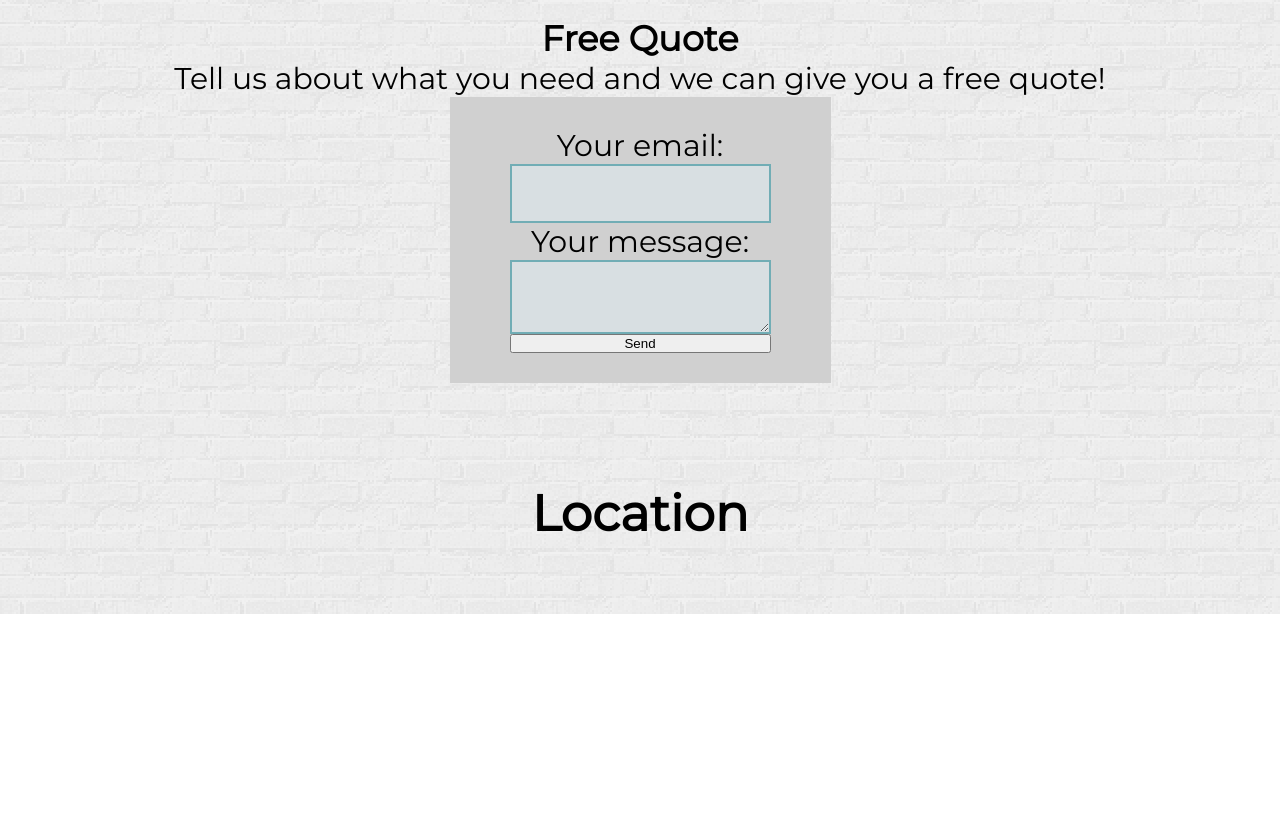
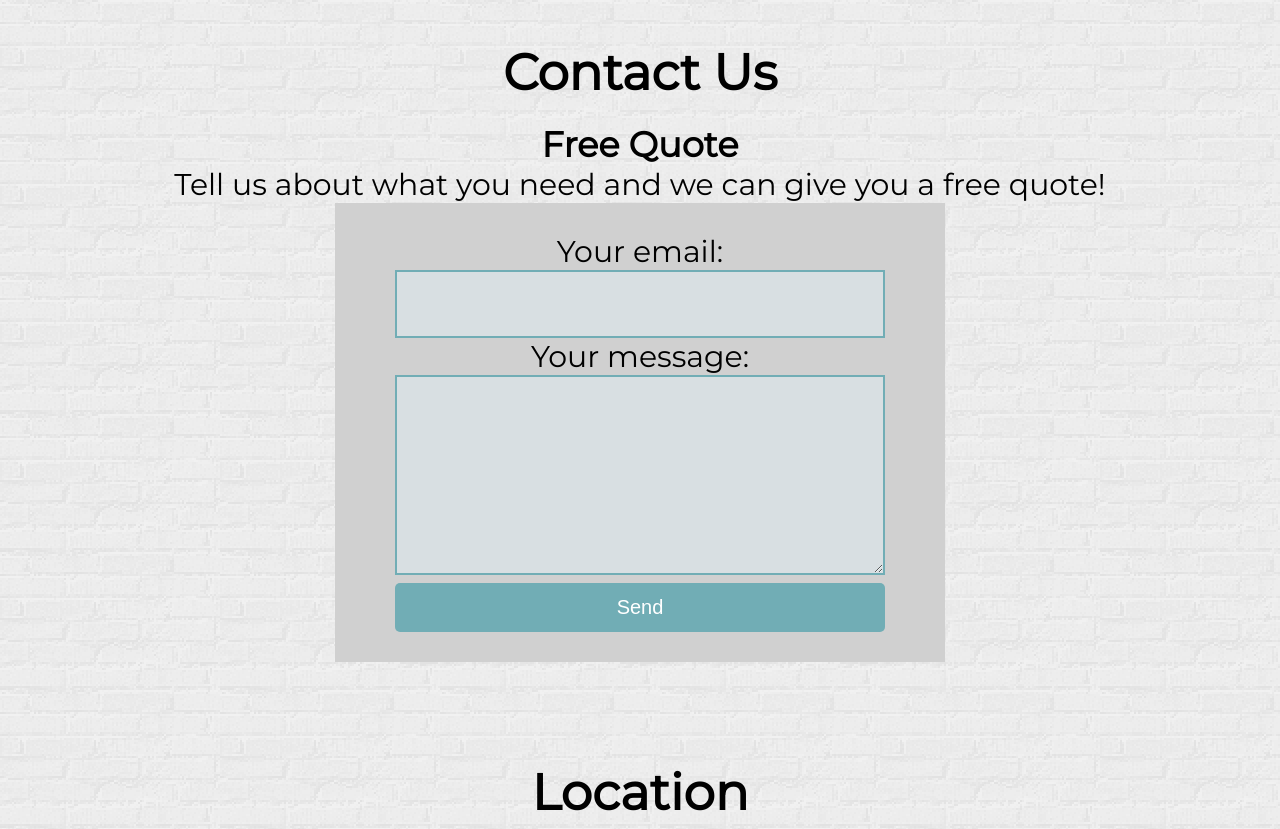
Before and after one commit to Kijimai/Locksmith-website, a plain HTML site: page index.html in a window 1280 px wide. Shown: the part 2072-2901 px from the top of the page. Before the commit the page ends 2686 px from the top, so only its background shows below. Drawn offline with Linux system fonts and the light colour scheme; a web font is replaced by a local one.

Commit message:
styled form section some more

```diff
--- a/index.html
+++ b/index.html
@@ -19,8 +19,8 @@
           <li class="list-item"><a class="nav-link" id="home-btn" href="#">Home</a></li>
           <li class="list-item"><a class="nav-link" id="services-btn" href="#services">Services</a></li>
           <li class="list-item"><a class="nav-link" id="about-btn" href="#about">About Us</a></li>
-          <li class="list-item"><a class="nav-link" id="contact-us-btn" href="#">Contact Us</a></li>
-          <li class="list-item"><a class="nav-link" id="location-btn" href="#">Location</a></li>
+          <li class="list-item"><a class="nav-link" id="contact-us-btn" href="#contact">Contact Us</a></li>
+          <li class="list-item"><a class="nav-link" id="location-btn" href="#location">Location</a></li>
         </ul>
       </div>
     </nav>
@@ -125,14 +125,16 @@
             <p>Tell us about what you need and we can give you a free quote!</p>
         </div>
         <div class="form-container">
-        <!-- modify this form HTML and place wherever you want your form -->
           <form class="contact-form" action="https://formspree.io/f/xnqldylj" method="POST">
-            <label for="email">Your email:</label>
-            <input id="email" type="email" name="_replyto">
-            <label for="messageText">Your message:</label>
-            <textarea id="messageText" name="message"></textarea>
-            <!-- your other form fields go here -->
-            <button type="submit">Send</button>
+            <div class="form-group">
+              <label for="email">Your email:</label>
+              <input id="email" type="email" name="_replyto">
+            </div>
+            <div class="form-group">
+              <label for="messageText">Your message:</label>
+              <textarea id="messageText" name="message"></textarea>
+            </div>
+            <button class="btn form-submit" type="submit">Send</button>
           </form>
         </div>
       </section>
--- a/resources/css/style.css
+++ b/resources/css/style.css
@@ -73,6 +73,7 @@ body {
   padding: 1rem 2rem;
   transition: color 0.3s ease, background-color 0.3s ease, border 0.3s ease;
   border: 0.3rem solid transparent;
+  cursor: pointer;
 }
 
 .btn:hover {
@@ -218,6 +219,7 @@ figcaption {
   font-size: 2rem;
   padding: 2rem;
   min-width: 30rem;
+  line-height: 1.8;
 }
 
 /* Contact Section */
@@ -241,12 +243,13 @@ figcaption {
   padding: 3rem 6rem;
 }
 
-.contact label,
+.contact label {
+  text-align: left;
+}
+
 .contact input,
 .contact textarea,
 .contact button {
-  display: block;
-  margin: 0 auto;
   width: 100%;
 }
 
@@ -254,7 +257,18 @@ figcaption {
 .contact textarea {
   border: 2px solid var(--color-lightblue);
   background-color: var(--color-neutral);
-  padding: 2rem 4rem;
+  padding: 2rem 1rem;
+  font-size: 2rem;
+  font-family: inherit;
+}
+
+.contact textarea {
+  height: 20rem;
+}
+
+.form-submit:hover {
+  background-color: var(--color-white);
+  color: var(--color-blue);
 }
 
 /* Media Queries */
```
